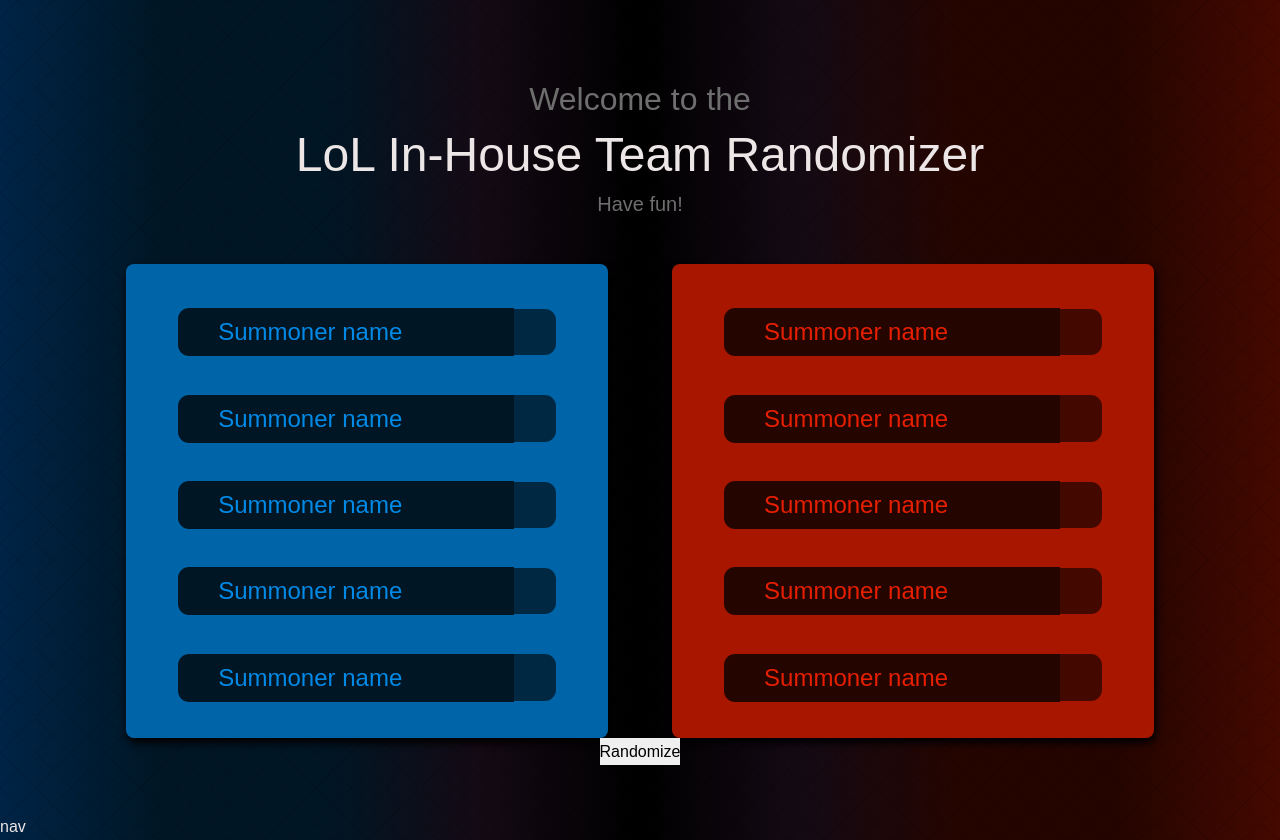
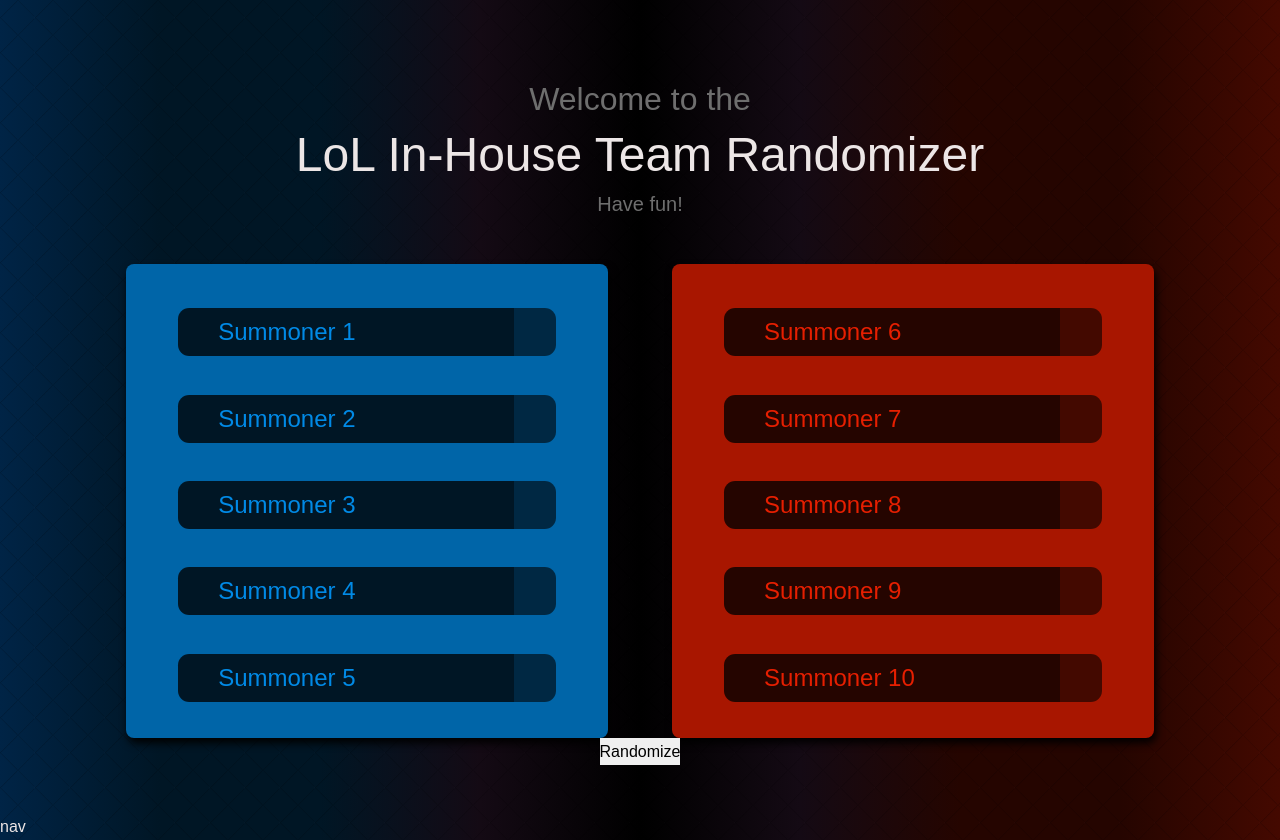
Before and after one commit to AaronTran206/LoLTeamRandomizer, a React app: page / in a window 1280 px wide. Built offline with nearby package versions, Linux system fonts and the light colour scheme; the HTML template or start-up script is replaced by a standard one; a web font is replaced by a local one.

Commit message:
refactored teams and players code 3.0

```diff
--- a/src/player/Player.tsx
+++ b/src/player/Player.tsx
@@ -1,26 +1,70 @@
 import React, { useState } from "react"
-import { useDrag } from "react-dnd"
+import { useDrag, useDrop } from "react-dnd"
 
 const Player: React.FC<{
-  i: number
-}> = ({ i }) => {
+  id: string
+  switchPlayer: (id: string, to: number) => void
+  findPlayer: (id: string) => { index: number }
+  getText: (id: string, summonerText: string) => void
+}> = ({ id, switchPlayer, findPlayer, getText }) => {
   const [summoner, setSummoner] = useState<string>("")
 
-  const [{ isDragging }, dragRef] = useDrag({
-    type: "player",
+  //get original index of Player
+  const originalIndex = findPlayer(id).index
+
+  //send state data to teams component
+  getText(id, summoner)
+
+  //link drag ref to input component.
+  //create isDragging element to style components with when component is being dragged
+  //Monitor the element that is dropped
+  const [{ isDragging }, dragRef] = useDrag(
+    () => ({
+      type: "player",
+      item: { id, originalIndex },
+      collect: (monitor) => ({
+        isDragging: !!monitor.isDragging(),
+      }),
+      end: (item, monitor) => {
+        const { id: droppedId, originalIndex } = item
+        const didDrop = monitor.didDrop()
+        if (!didDrop) {
+          switchPlayer(droppedId, originalIndex)
+        }
+      },
+    }),
+    [id, originalIndex, switchPlayer]
+  )
+
+  const [{ isOver }, drop] = useDrop(() => ({
+    accept: "player",
+    drop: (item: any) => addPlayerToTeam(item.id),
     collect: (monitor) => ({
-      isDragging: !!monitor.isDragging(),
+      isOver: !!monitor.isOver(),
     }),
-  })
+    hover({ id: draggedId }) {
+      if (draggedId !== id) {
+        const { index: overIndex } = findPlayer(id)
+        switchPlayer(draggedId, overIndex)
+      }
+    },
+  }))
+
+  const addPlayerToTeam = (id: string) => {
+    console.log(id)
+  }
 
   return (
-    <li className="row align-items-center justify-content-center">
+    <li ref={drop} className="row align-items-center justify-content-center">
       <input
-        style={{ border: isDragging ? "2px solid pink" : "0px" }}
+        style={{
+          opacity: isDragging ? 0.4 : 1,
+          border: isDragging || isOver ? "1px solid white" : "0px",
+        }}
         className="col-8"
         onChange={(e) => setSummoner(e.target.value)}
         value={summoner}
-        placeholder="Summoner name"
+        placeholder={id}
         ref={dragRef}
       ></input>
       <div className="col-1 nerf-icon"></div>
--- a/src/teams/Teams.tsx
+++ b/src/teams/Teams.tsx
@@ -1,36 +1,63 @@
-import React, { ReactElement, useState } from "react"
-import { useDrop } from "react-dnd"
+import { createReadStream } from "fs"
+import React, { useCallback, useState } from "react"
+import {} from "react-dnd"
 import Player from "../player/Player"
 
 import "./teams.scss"
 
+interface summonerObject {
+  id: string
+  text: string
+}
+
 const Teams: React.FC<{}> = ({}) => {
-  const [blueTeam] = useState<Array<ReactElement>>([
-    <Player i={1} />,
-    <Player i={2} />,
-    <Player i={3} />,
-    <Player i={4} />,
-    <Player i={5} />,
+  const [teams, setTeams] = useState<summonerObject[]>([
+    { id: "Summoner 1", text: "" },
+    { id: "Summoner 2", text: "" },
+    { id: "Summoner 3", text: "" },
+    { id: "Summoner 4", text: "" },
+    { id: "Summoner 5", text: "" },
+    { id: "Summoner 6", text: "" },
+    { id: "Summoner 7", text: "" },
+    { id: "Summoner 8", text: "" },
+    { id: "Summoner 9", text: "" },
+    { id: "Summoner 10", text: "" },
   ])
-  const [redTeam] = useState<Array<ReactElement>>([
-    <Player i={1} />,
-    <Player i={2} />,
-    <Player i={3} />,
-    <Player i={4} />,
-    <Player i={5} />,
-  ])
-  const [{ isOver }, addtoTeamRef] = useDrop({
-    accept: "player",
-    collect: (monitor) => ({
-      isOver: !!monitor.isOver,
-    }),
-  })
-  const [{ isOver: isPlayerOver }, removeFromTeamRef] = useDrop({
-    accept: "team",
-    collect: (monitor) => ({
-      isOver: !!monitor.isOver,
-    }),
-  })
+
+  //callback to be used by Player component to find index of itself within teams state
+  const findPlayer = useCallback(
+    (id: string) => {
+      const player = teams.filter((c) => c.id === id)[0] as {
+        id: string
+        text: string
+      }
+      return {
+        player,
+        index: teams.indexOf(player),
+      }
+    },
+    [teams]
+  )
+
+  //callback to be used by Player component to move Player
+  const switchPlayer = useCallback(
+    (id: string, atIndex: number) => {
+      const { player, index } = findPlayer(id)
+      console.log(player)
+    },
+    [findPlayer, teams, setTeams]
+  )
+
+  //get state data from child component and update array with new text data
+  const getText = useCallback(
+    (id: string, summonerText: string) => {
+      const player = teams.filter((c) => c.id === id)[0]
+      const index = teams.indexOf(player)
+      teams[index].text = summonerText
+      console.log(player.text)
+    },
+    [teams]
+  )
 
   const randomizeSummoners = () => {
     //put summoners states into an array to prepare for randomization
@@ -59,21 +86,46 @@
     //   }
   }
 
-  const renderTeams = (color: string, arr: Array<ReactElement>) => {
+  const renderTeams = (arr: summonerObject[]) => {
+    const blueTeam = arr.slice(0, 5)
+    const redTeam = arr.slice(5, 10)
+
     return (
-      <article className={`col-sm-10 col-md-5 teams__container ${color}-list`}>
-        <div className="teams__list " ref={addtoTeamRef}>
-          {arr.map((ele) => ele)}
-        </div>
-      </article>
+      <>
+        <article className={`col-sm-10 col-md-5 teams__container blue-list`}>
+          <div className="teams__list ">
+            {blueTeam.map((str) => (
+              <Player
+                key={str.id}
+                id={str.id}
+                switchPlayer={switchPlayer}
+                findPlayer={findPlayer}
+                getText={getText}
+              />
+            ))}
+          </div>
+        </article>
+        <article className={`col-sm-10 col-md-5 teams__container red-list`}>
+          <div className="teams__list ">
+            {redTeam.map((str, i) => (
+              <Player
+                key={str.id}
+                id={str.id}
+                switchPlayer={switchPlayer}
+                findPlayer={findPlayer}
+                getText={getText}
+              />
+            ))}
+          </div>
+        </article>
+      </>
     )
   }
 
   return (
     <section className="container  px-0">
       <div className="row g-3 d-flex justify-content-evenly" spellCheck="false">
-        {renderTeams("blue", blueTeam)}
-        {renderTeams("red", redTeam)}
+        {renderTeams(teams)}
       </div>
 
       <button onClick={randomizeSummoners}>Randomize</button>
--- a/src/teams/teams.scss
+++ b/src/teams/teams.scss
@@ -17,7 +17,7 @@
 
 .nerf-icon {
   background-color: $color-darker-transparent;
-  height: 2.9rem;
+  height: 3rem;
   border-radius: 0 0.7rem 0.7rem 0;
   aspect-ratio: 1/1;
   transition: $transition;
@@ -77,7 +77,6 @@
 
   .nerf-icon {
     &:hover {
-      height: 3rem;
       background-color: $color-blue-bg;
       border: 1px solid $color-blue-primary;
     }
```
Also changed, not shown: 2 other files (tests, documents, lock files or other folders).
